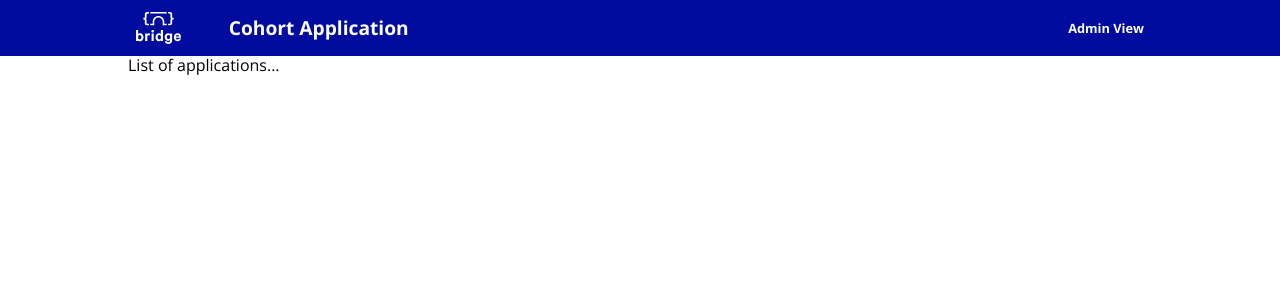
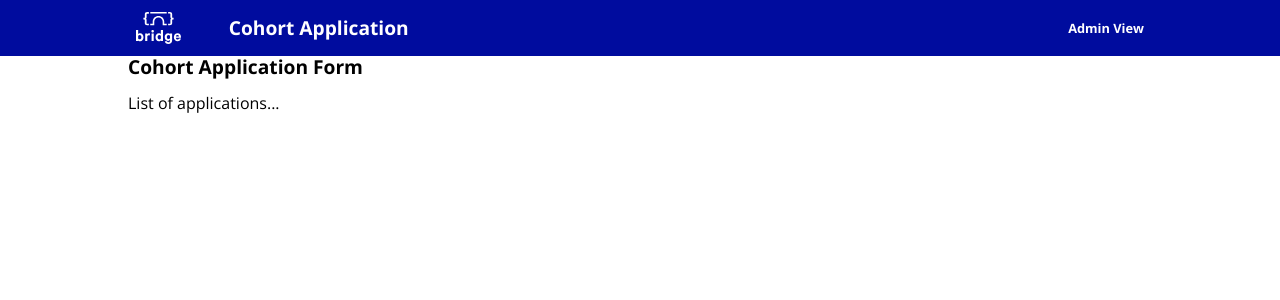
Before and after one commit to bridge-school/applications-frontend, a React (Create React App) app: page / in a window 1280 px wide. Shown: the top 300 px of the page. Built offline with nearby package versions, Linux system fonts and the light colour scheme.

Commit message:
[Feature][0.5]: Adding Page Title Component. (#9)

```diff
--- a/src/components/AdminApplications.js
+++ b/src/components/AdminApplications.js
@@ -1,5 +1,11 @@
 import React from 'react';
+import PageTitle from './PageTitle';
 
 export default function AllApplications() {
-  return <div>List of applications...</div>;
+  return (
+    <div>
+      <PageTitle title="Cohort Application Form" />
+      <p>List of applications...</p>
+    </div>
+  );
 }
--- /dev/null
+++ b/src/components/PageTitle.js
@@ -0,0 +1,16 @@
+import React from 'react';
+import styled from 'styled-components';
+import PropTypes from 'prop-types';
+
+const Title = styled.h2`
+  font-size: 1.2rem;
+  margin: 0;
+`;
+
+export default function PageTitle({ title }) {
+  return <Title>{title}</Title>;
+}
+
+PageTitle.propTypes = {
+  title: PropTypes.string,
+};
```
